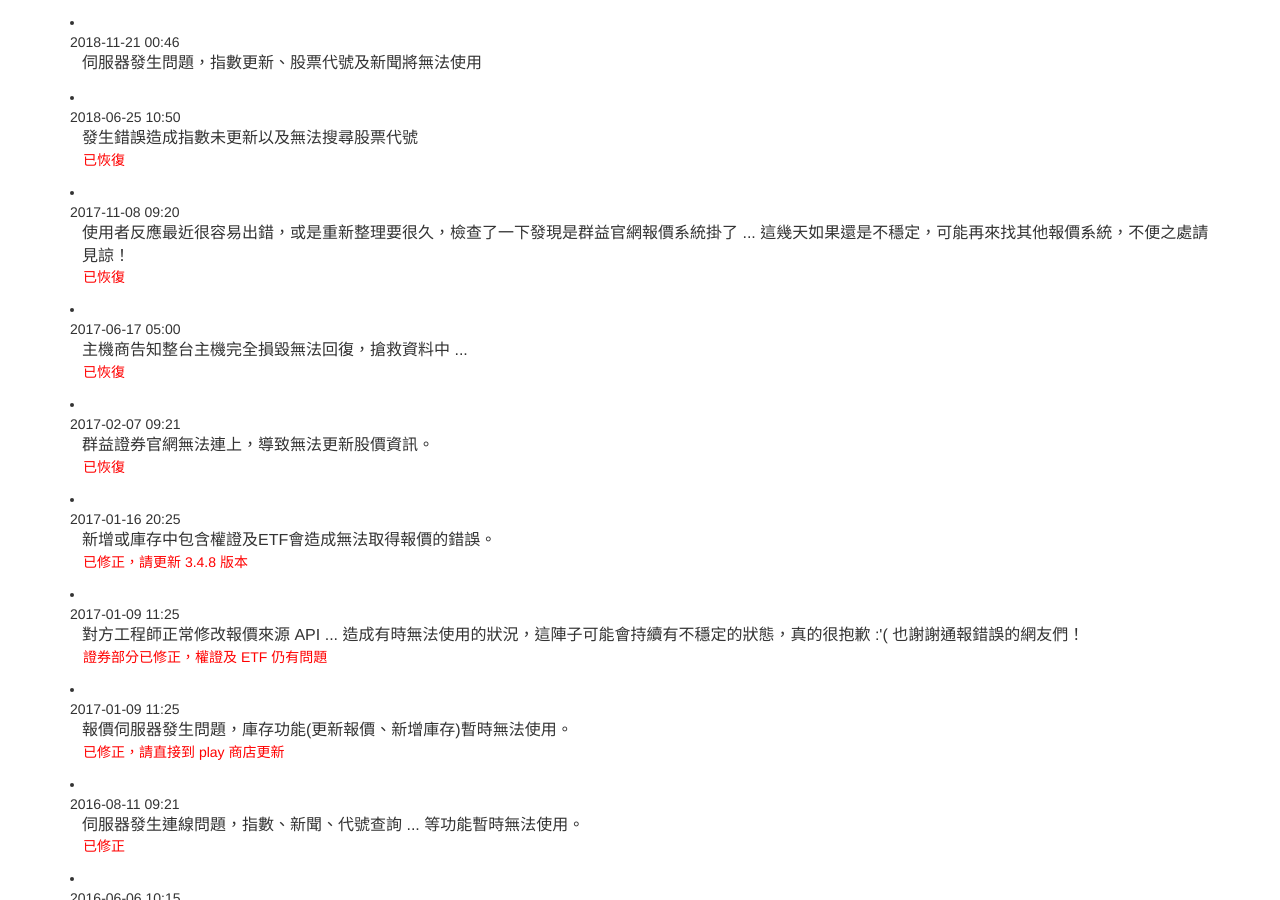
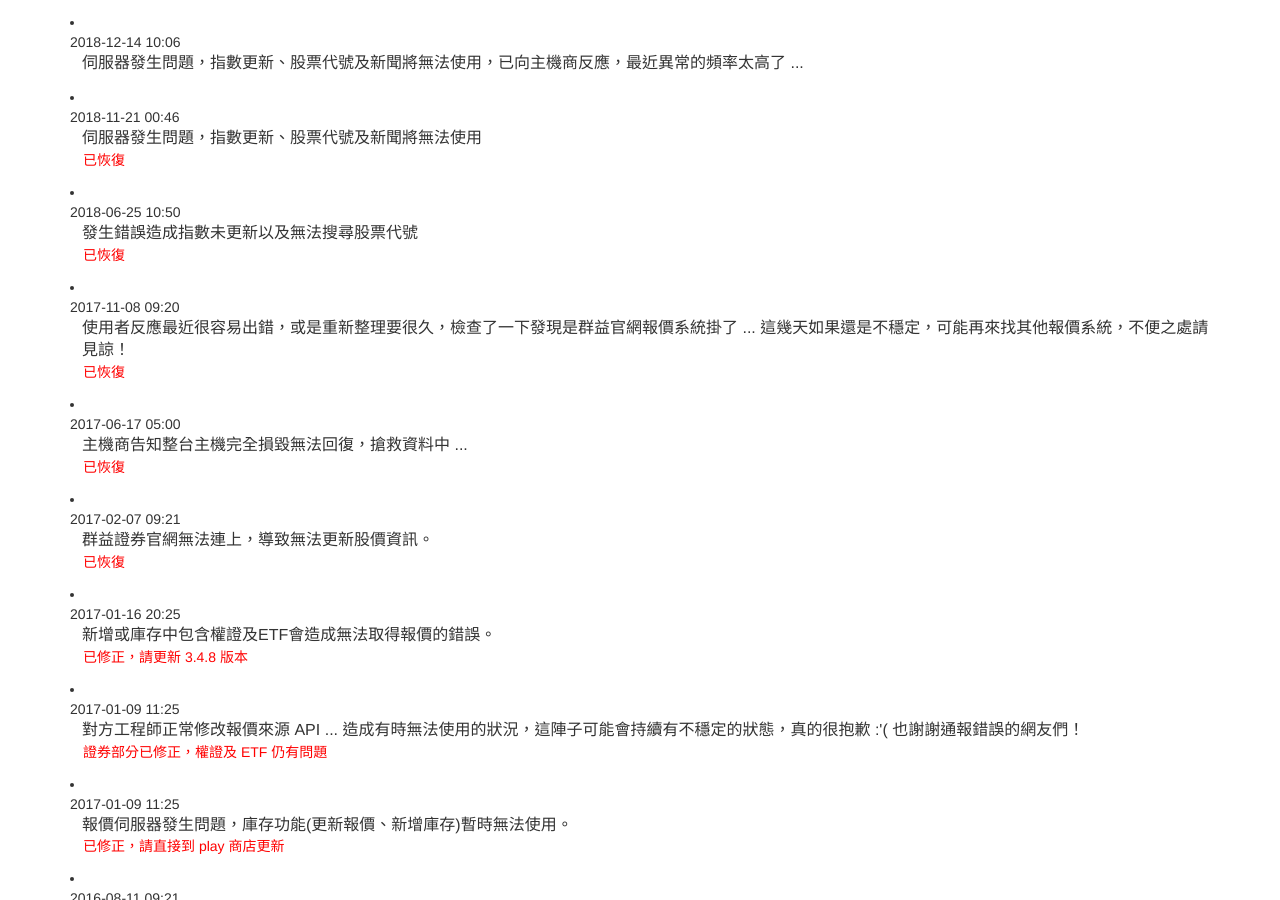
Before and after one commit to s9134131/s9134131.github.io, a Jekyll site: the page latest.html, which Jekyll copies as it is, in a window 1280 px wide and 900 px high. Built offline with Jekyll 4.4.1, drawn with Linux system fonts in a browser that asks for light colours.

Commit message:
Update latest.html

```diff
--- a/latest.html
+++ b/latest.html
@@ -35,9 +35,14 @@
 <body>
 <div class=container>
 	<li>
+		<div class="time">2018-12-14 10:06</div>
+		<div class="title">伺服器發生問題，指數更新、股票代號及新聞將無法使用，已向主機商反應，最近異常的頻率太高了 ...</div>
+		<div class="status"></div>
+	</li>
+	<li>
 		<div class="time">2018-11-21 00:46</div>
 		<div class="title">伺服器發生問題，指數更新、股票代號及新聞將無法使用</div>
-		<div class="status"></div>
+		<div class="status">已恢復</div>
 	</li>
 	<li>
 		<div class="time">2018-06-25 10:50</div>
```
